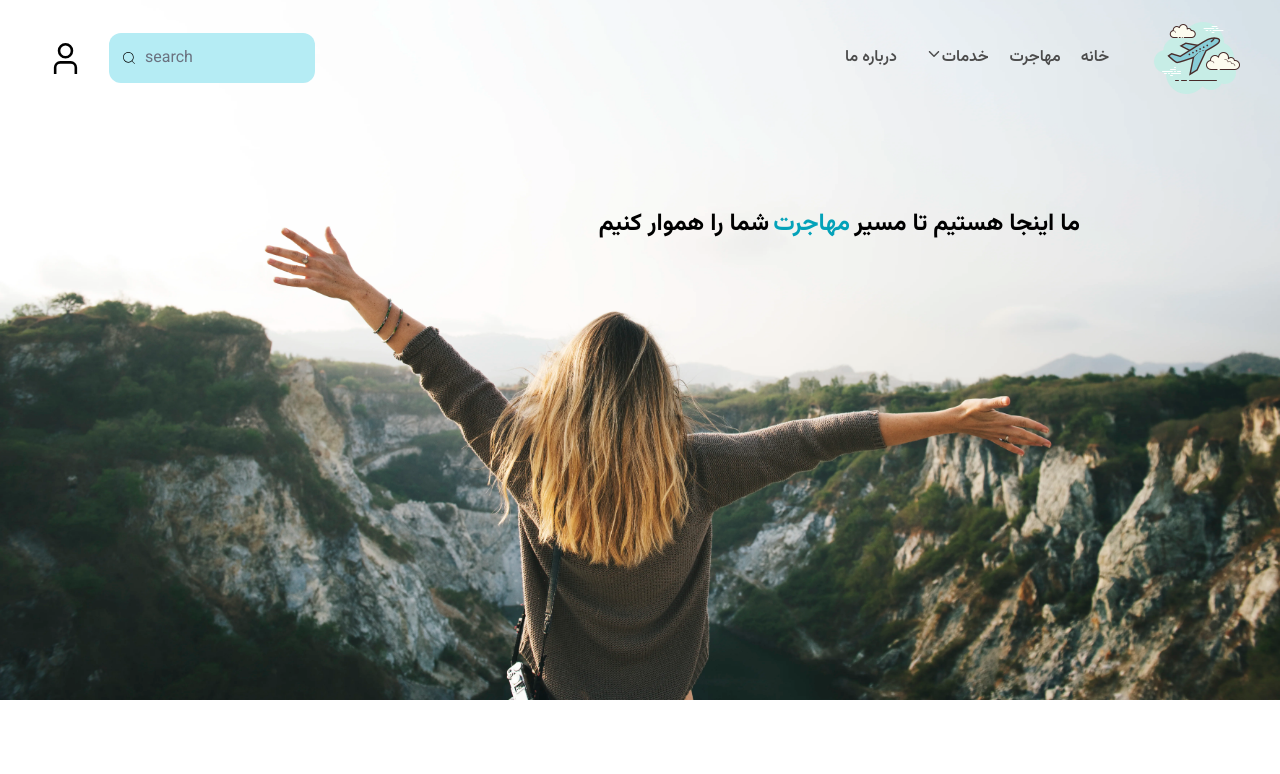
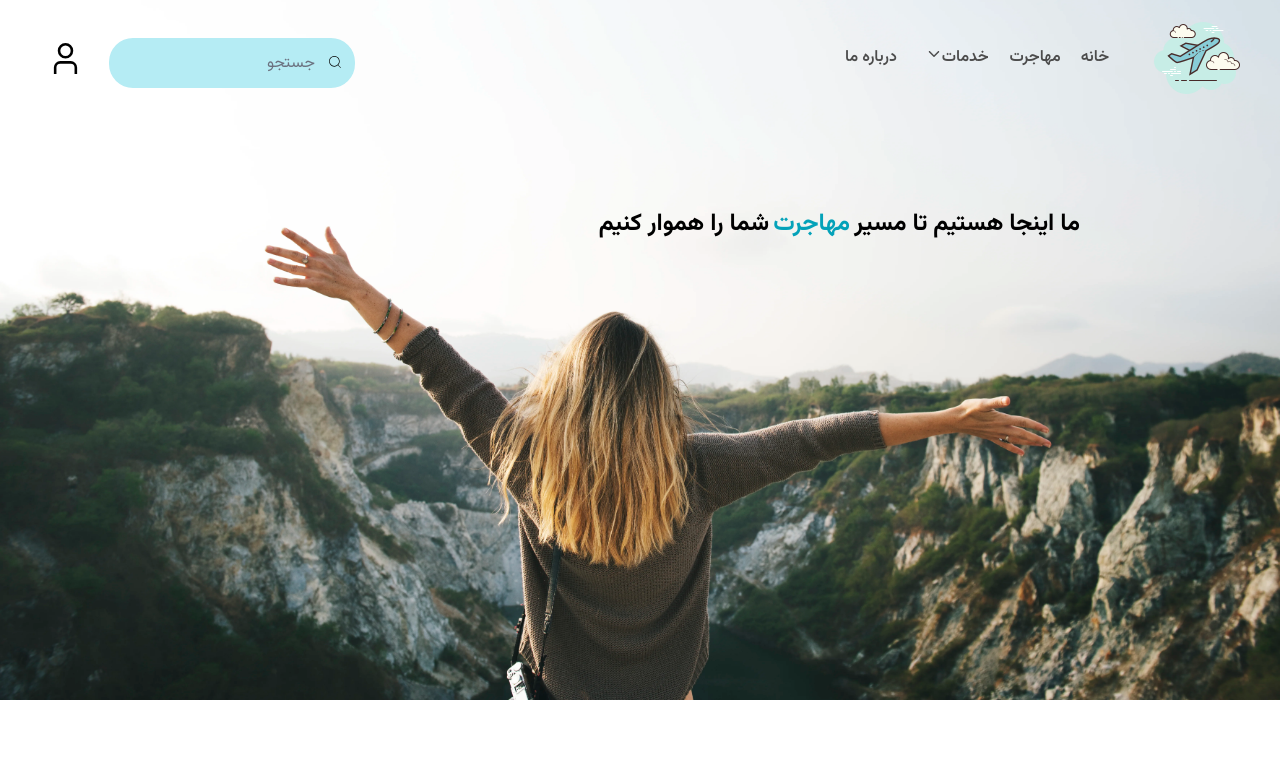
Before and after one commit to j2a1ck/NextHome, a Next.js app in the folder front-end/: page / in a window 1280 px wide. Shown: the top 774 px of the page. Built offline with nearby package versions, Linux system fonts and the light colour scheme.

Commit message:
feat: and functionlity to search bar

```diff
--- a/front-end/src/components/Navbar.tsx
+++ b/front-end/src/components/Navbar.tsx
@@ -2,9 +2,8 @@
 import Image from "next/image";
 import Link from "next/link";
 import woman from "../../public/images/woman-desktop.webp";
-import { CiSearch } from "react-icons/ci";
 import DropDown from "./DropDown";
-
+import SearchBar from "./SearchBar";
 const Navbar = () => {
   return (
     <header>
@@ -39,15 +38,7 @@ const Navbar = () => {
             <button>
               <Image src={"/images/user.svg"} alt="user icon" width={31} height={31} />
             </button>
-            <div className="relative">
-              <span className="absolute left-3 top-1/3">
-                <CiSearch />
-              </span>
-              <input
-                placeholder="search"
-                className="h-[50px] w-[206px] rounded-xl bg-[#b5ecf4] pl-9 placeholder-gray-500"
-              />
-            </div>
+            <SearchBar/>
           </div>
           <nav className="mr-[35px] flex space-x-4">
             <div className="mr-[20px] flex space-x-5 font-semibold text-[#4C4C4C]">
--- /dev/null
+++ b/front-end/src/components/SearchBar.tsx
@@ -0,0 +1,65 @@
+import { useState, useEffect, useRef } from "react";
+import { CiSearch } from "react-icons/ci";
+import text from "../../public/data/text.json";
+
+const SearchBar = () => {
+    const items = text.cards;
+
+  const [searchTerm, setSearchTerm] = useState("");
+  const [isOpen, setIsOpen] = useState(false);
+  const dropdownRef = useRef<HTMLInputElement>(null);
+
+// filter item
+  const filteredItems = () => {
+    return items
+      .filter((item) => item.type.toLocaleLowerCase().startsWith(searchTerm))
+      .slice(0, 5);
+  };
+  const toggleDropdown = () => setIsOpen((prev) => !prev);
+
+  // Close the dropdown when clicking outside
+  useEffect(() => {
+    const handleClickOutside = (event: MouseEvent) => {
+      if (
+        dropdownRef.current &&
+        !dropdownRef.current.contains(event.target as Node)
+      ) {
+        setIsOpen(false);
+      }
+    };
+
+    document.addEventListener("mousedown", handleClickOutside);
+    return () => document.removeEventListener("mousedown", handleClickOutside);
+  }, []);
+
+  return (
+    <div className="relative">
+      <div className="absolute -top-5 left-0 right-0 w-[246px]">
+        <div className="absolute right-1 top-4 px-2">
+          <CiSearch />
+        </div>
+        <input
+          onChange={(e) => setSearchTerm(e.target.value)}
+          onClick={toggleDropdown}
+          ref={dropdownRef}
+          placeholder="جستجو"
+          className="h-[50px] w-[246px] rounded-3xl bg-[#b5ecf4] px-10 text-right placeholder-gray-500 placeholder:text-right"
+          dir="rtl"
+        />
+        {/* Dropdown */}
+        {isOpen &&
+          filteredItems().map((item: { type: string }, index: number) => (
+            <a
+              key={index}
+              href="#"
+              className="block cursor-pointer rounded-2xl px-4 py-2 text-right text-gray-700 hover:bg-gray-100 active:bg-blue-100 bg-slate-200 mt-3"
+            >
+              {item.type}
+            </a>
+          ))}
+      </div>
+    </div>
+  );
+};
+
+export default SearchBar;
```
